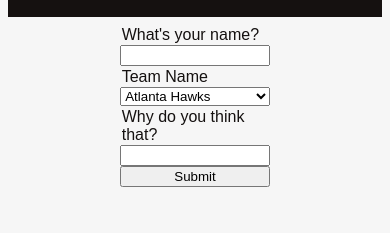
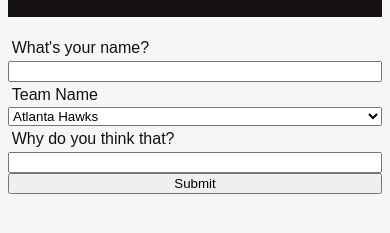
Before and after one commit to erive92d/NBA-Prediction-2023, a website: page public/index.html in a window 390 px wide. Shown: the part 87-320 px from the top of the page. Drawn offline with Linux system fonts and the light colour scheme; no server answers.

Commit message:
added mobile query

```diff
--- a/db/db.json
+++ b/db/db.json
@@ -1 +1 @@
-[{"name":"Deorren","teamname":"Golden State","reason":"Back to back champions!","id":34},{"name":"Susan","teamname":"Los Angeles Lakers","reason":"Lebron is too good!","id":92}]
+[{"name":"Deorren","teamname":"Golden State","reason":"Back to back champions!","id":34}]
--- a/public/assets/style.css
+++ b/public/assets/style.css
@@ -40,3 +40,10 @@
     height: auto;
     box-shadow: 0 4px 6px -1px rgb(0 0 0 / 0.1), 0 2px 4px -2px rgb(0 0 0 / 0.1);
 }
+
+@media screen and (max-width: 480px) {
+    form {
+        width: 100%;
+        margin: 5% auto;
+    }
+}
--- a/public/index.html
+++ b/public/index.html
@@ -15,7 +15,7 @@
         <form id="form">
 
             <label for="username" class="labels">What's your name?</label>
-            <input type="text" id="username">
+            <input type="text" id="username" required>
             <label for="teamname" class="labels">Team Name</label>
             <select id="teamname">
                 <option value="Atlanta Hawks">Atlanta Hawks</option>
@@ -54,7 +54,7 @@
 
             </select>
             <label for="reason" class="labels">Why do you think that?</label>
-            <input type="text" id="reason">
+            <input type="text" id="reason" required>
             <button type="submit" value="submit">Submit</button>
         </form>
         <div class="container">
```
